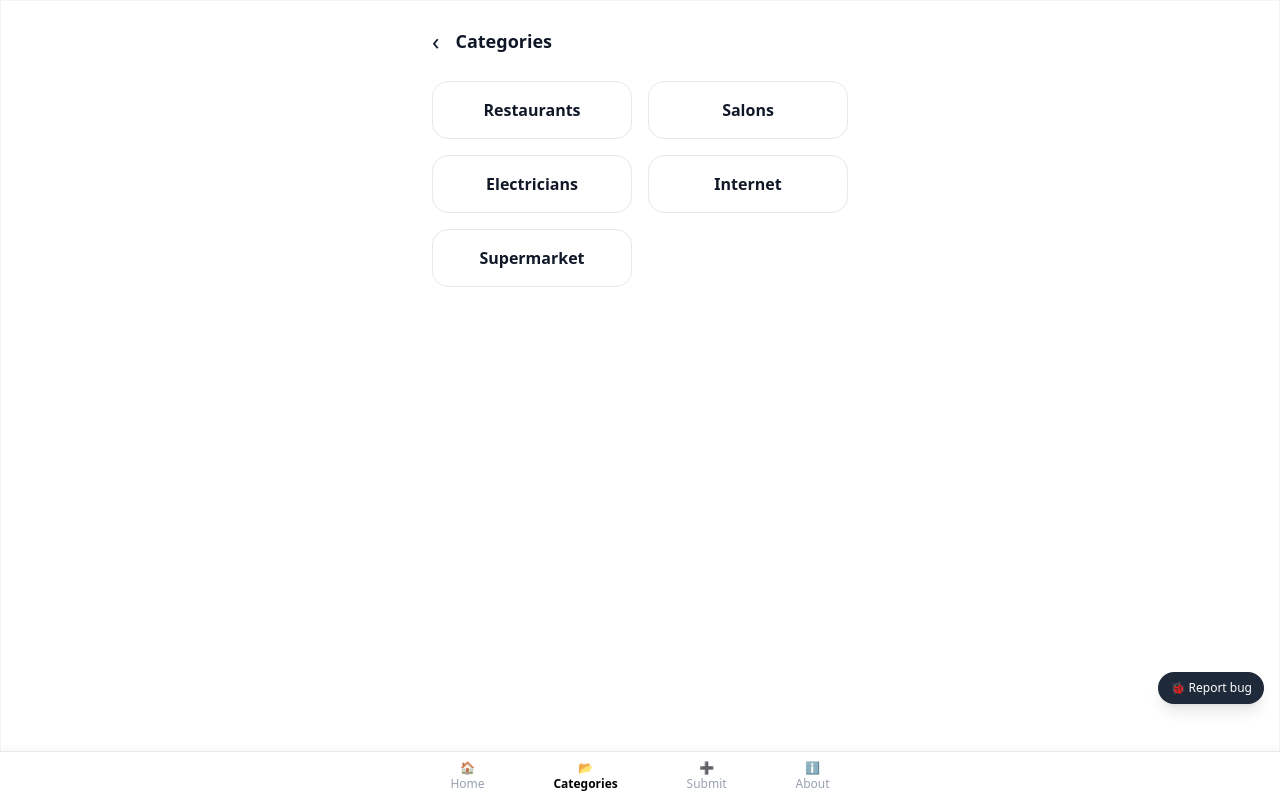
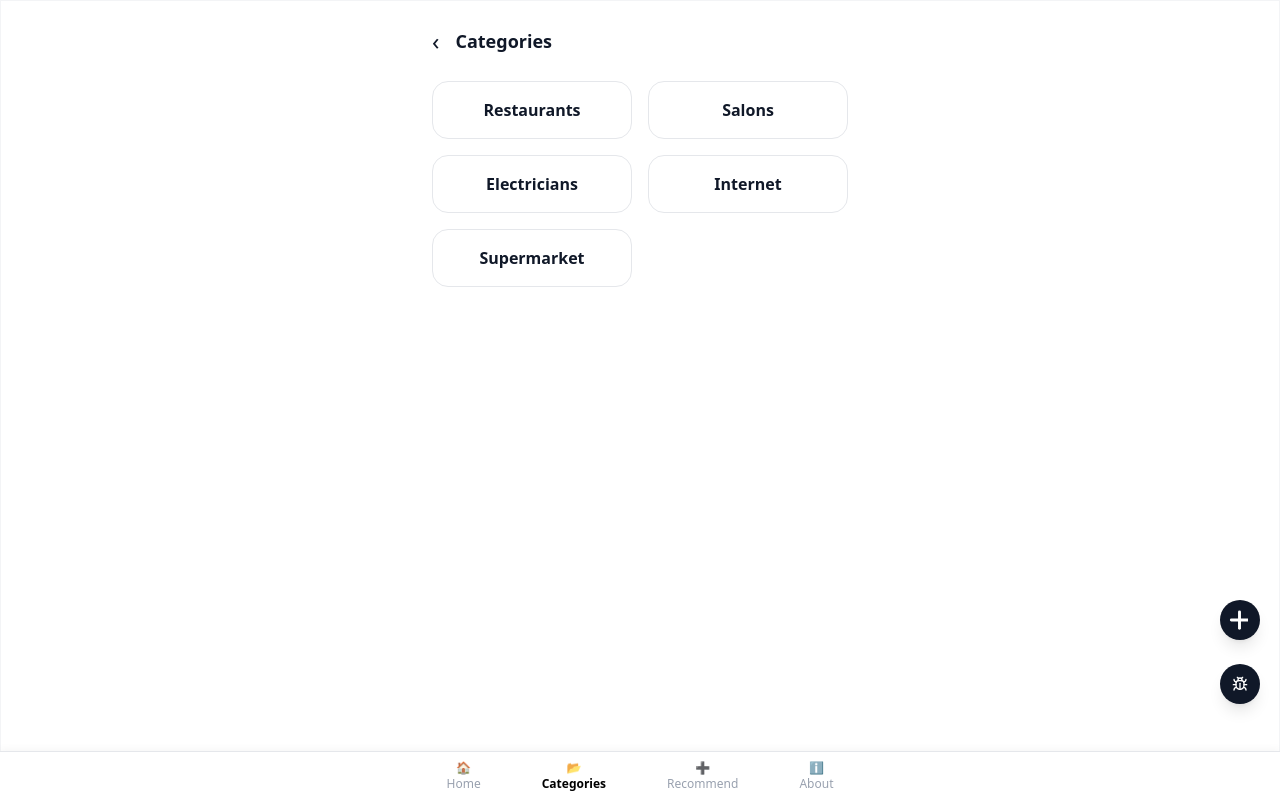
Before and after one commit to reachsibiat0db/local-guide, a Next.js app: page /categories in a window 1280 px wide. Built offline with nearby package versions, Linux system fonts and the light colour scheme.

Commit message:
Bug and Recommendations FAB design

```diff
--- a/app/layout.tsx
+++ b/app/layout.tsx
@@ -1,7 +1,7 @@
 import type { Metadata } from "next";
 import ReportBug from "@/components/report-bug";
 import BottomNav from "@/components/bottom-nav";
-
+import FAB from "@/components/fab";
 import { Geist, Geist_Mono } from "next/font/google";
 import "./globals.css";
 
@@ -44,7 +44,9 @@ export default function RootLayout({
       <body className="bg-white text-gray-900 antialiased">
         {children}
         <BottomNav />
+
         <ReportBug />
+        <FAB />
       </body>
     </html>
   );
--- a/app/submit/page.tsx
+++ b/app/submit/page.tsx
@@ -18,7 +18,7 @@ export default function SubmitPage() {
   return (
     <main className="min-h-screen bg-white pb-20">
       <div className="max-w-md mx-auto px-4 pt-4 pb-6">
-        <PageHeader title="Suggest a Place" />
+        <PageHeader title="Recommend" />
 
         <div className="bg-white rounded-2xl overflow-hidden shadow-sm">
           {formUrl && (
@@ -29,7 +29,6 @@ export default function SubmitPage() {
               className="border-0"
             />
           )}
-            Loading…
         </div>
       </div>
     </main>
--- a/components/bottom-nav.tsx
+++ b/components/bottom-nav.tsx
@@ -25,7 +25,7 @@ export default function BottomNav() {
         </Link>
         <Link href="/submit" className={linkClass("/submit")}>
           <span>➕</span>
-          Submit
+          Recommend
         </Link>
         <Link href="/about" className={linkClass("/about")}>
           <span>ℹ️</span>
--- /dev/null
+++ b/components/fab.tsx
@@ -0,0 +1,42 @@
+"use client";
+
+import { Plus } from "lucide-react";
+
+export default function AddPlaceFAB() {
+  return (
+    <a
+      href="https://docs.google.com/forms/d/e/1FAIpQLSdPIAvFsaQeKHwAJWAC33xvvqW3mtoMaGRhfGeXf8MTsUpjvg/viewform"
+      target="_blank"
+      className="
+        group fixed bottom-40 right-5
+        flex items-center justify-center
+        h-10 w-10 hover:w-auto
+        bg-gray-900 text-white
+        rounded-full
+        shadow-lg
+        transition-all duration-300
+        px-3
+      "
+    >
+      {/* Centered + icon */}
+            {/* ICON WRAPPER (true center anchor) */}
+      <div className="flex items-center justify-center w-6 h-6">
+        <Plus size={28} viewBox="0 0 18 24" strokeWidth={2.5} />
+      </div>
+
+
+      {/* Expanding label */}
+      <span
+        className="
+          ml-2 whitespace-nowrap
+          max-w-0 overflow-hidden
+          group-hover:max-w-[140px]
+          transition-all duration-300
+          text-sm font-medium
+        "
+      >
+        Recommend
+      </span>
+    </a>
+  );
+}
--- a/components/report-bug.tsx
+++ b/components/report-bug.tsx
@@ -1,13 +1,40 @@
 "use client";
+
+import { Bug } from "lucide-react";
 
 export default function ReportBug() {
   return (
     <a
       href="https://docs.google.com/forms/d/e/1FAIpQLSecszyDz--KricWfOcKX3feos92P_0qzy20w3kMl6sK9Kh56g/viewform"
       target="_blank"
-      className="fixed bottom-24 right-4 bg-gray-800 hover:bg-black text-white text-xs px-3 py-2 rounded-full shadow-lg"
+      className="
+        group fixed bottom-24 right-5
+        flex items-center
+        h-10 w-10 hover:w-auto     /* ⭐ perfect circle */
+        bg-gray-900 text-white
+        rounded-full
+        shadow-lg
+        transition-all duration-300
+        px-3
+      "
     >
-      🐞 Report bug
+      {/* ICON WRAPPER (true center anchor) */}
+      <div className="flex items-center justify-center w-6 h-6">
+        <Bug size={16} strokeWidth={2} />
+      </div>
+
+      {/* Expanding text */}
+      <span
+        className="
+          ml-2 whitespace-nowrap
+          max-w-0 overflow-hidden
+          group-hover:max-w-[120px]
+          transition-all duration-300
+          text-sm
+        "
+      >
+        Report bug
+      </span>
     </a>
   );
 }
--- a/lib/form.ts
+++ b/lib/form.ts
@@ -2,7 +2,7 @@ export const FORM_BASE =
   "https://docs.google.com/forms/d/e/1FAIpQLSdPIAvFsaQeKHwAJWAC33xvvqW3mtoMaGRhfGeXf8MTsUpjvg/viewform";
 
 export const FORM_FIELDS = {
-  area: "entry.1172303348",
+  area: "entry.1122349319",
   category: "entry.1393374049",
 };
 
--- a/package.json
+++ b/package.json
@@ -9,6 +9,7 @@
     "lint": "eslint"
   },
   "dependencies": {
+    "lucide-react": "^0.575.0",
     "next": "16.1.6",
     "react": "19.2.3",
     "react-dom": "19.2.3"
```
Also changed, not shown: 1 other file (tests, documents, lock files or other folders).
